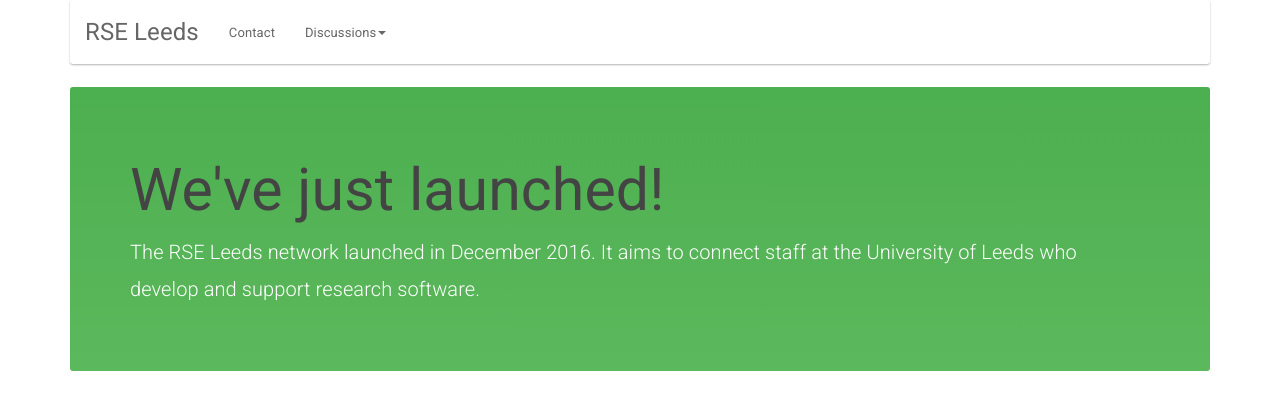
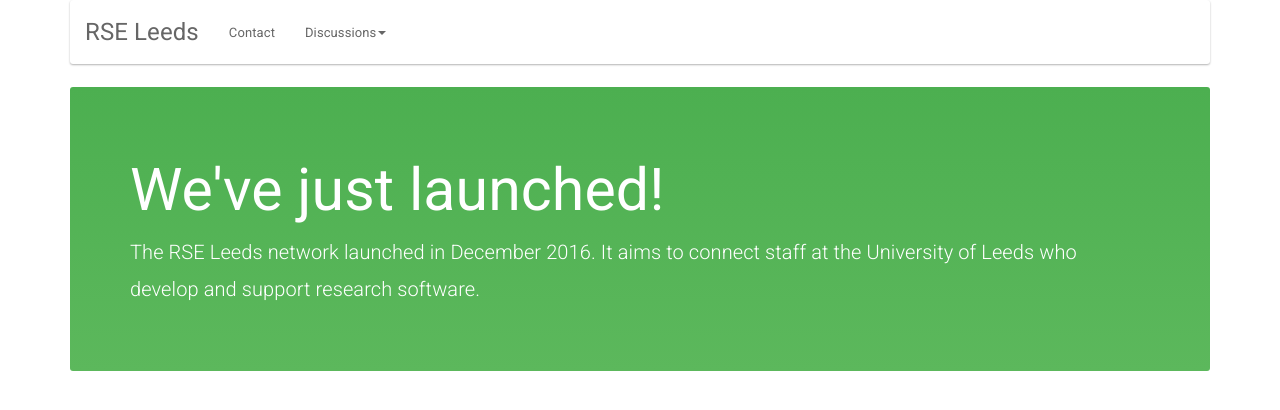
Before and after one commit to rseleeds/rseleeds.github.io, a Jekyll site: the page built from index.html, in a window 1280 px wide. Shown: the top 410 px of the page. Built offline with Jekyll 4.4.1, drawn with Linux system fonts in a browser that asks for light colours; nearby versions of some CDN libraries.

Commit message:
Defined white-text mixin and applied to .index-jumbotron

```diff
--- a/assets/css/rseleeds.scss
+++ b/assets/css/rseleeds.scss
@@ -2,8 +2,18 @@
 ---
 @import "bootstrap";
 
+// Mixins
+@mixin white-text {
+    color: #fff;
+}
+
+
 .index-jumbotron {
-    color: #fff;
+    @include white-text;
     background-color: #5cb85c;
     background-image: linear-gradient(to bottom, #4caf50 0, #5cb85c 100%);
 }
+
+.index-jumbotron > h1 {
+    @include white-text;
+}
```
